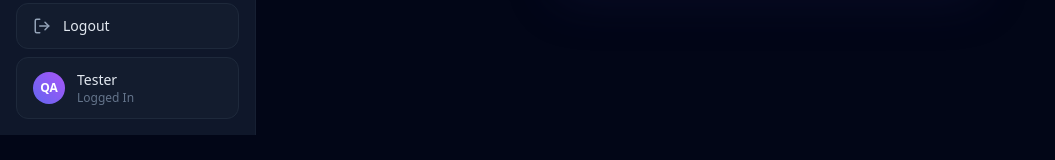
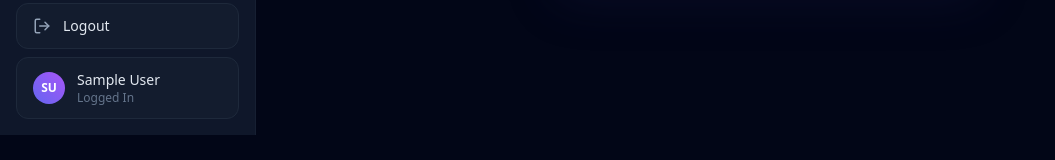
Before and after one commit to acristhian1411/Use-cases, a SvelteKit app: page /login in a window 1280 px wide. Shown: the part 665-825 px from the top of the page, without its empty margins (0-1055 px from the left). Built offline with nearby package versions, Linux system fonts and the light colour scheme; no server answers; sample sign-in values are in the browser's storage.

Commit message:
feat(auth): implement user authentication flow with local storage management

```diff
--- /dev/null
+++ b/src/lib/stores/auth.js
@@ -0,0 +1,44 @@
+import { browser } from '$app/environment';
+import { writable } from 'svelte/store';
+
+function getInitialUser() {
+  if (!browser) {
+    return null;
+  }
+
+  try {
+    const storedUser = localStorage.getItem('auth_user');
+    if (!storedUser) {
+      return null;
+    }
+
+    const parsed = JSON.parse(storedUser);
+    return parsed && typeof parsed === 'object' ? parsed : null;
+  } catch {
+    return null;
+  }
+}
+
+export const authUserStore = writable(getInitialUser());
+
+/**
+ * @param {Record<string, unknown> | null} user
+ */
+export function setAuthUser(user) {
+  const normalizedUser = user && typeof user === 'object' ? user : null;
+  authUserStore.set(normalizedUser);
+
+  if (!browser) {
+    return;
+  }
+
+  if (normalizedUser) {
+    localStorage.setItem('auth_user', JSON.stringify(normalizedUser));
+  } else {
+    localStorage.removeItem('auth_user');
+  }
+}
+
+export function clearAuthUser() {
+  setAuthUser(null);
+}
--- a/src/routes/+layout.svelte
+++ b/src/routes/+layout.svelte
@@ -3,6 +3,8 @@
   import { goto } from "$app/navigation";
   import { page } from "$app/stores";
   import { BookOpen, FlaskConical, Home, LogOut } from "lucide-svelte";
+  import { authUserStore, clearAuthUser } from "$lib/stores/auth.js";
+  import { onMount } from "svelte";
 
   let { children } = $props();
 
@@ -12,12 +14,52 @@
     { href: "/tests", label: "Test Cases", icon: FlaskConical },
   ];
 
+  onMount(() => {
+    // Check if user is authenticated on mount
+    if (!$authUserStore) {
+      goto("/login", { replaceState: true });
+    }
+  });
+
   function logout() {
     document.cookie = "auth_token=; Path=/; Max-Age=0; SameSite=Lax";
     document.cookie = "auth_user=; Path=/; Max-Age=0; SameSite=Lax";
     localStorage.removeItem("auth_token");
-    localStorage.removeItem("auth_user");
+    clearAuthUser();
     goto("/login", { replaceState: true });
+  }
+
+  /**
+   * @param {Record<string, unknown> | null} user
+   */
+  function getDisplayName(user) {
+    if (!user) {
+      return "Tester";
+    }
+
+    if (typeof user.name === "string" && user.name.trim()) {
+      return user.name;
+    }
+
+    if (typeof user.email === "string" && user.email.trim()) {
+      return user.email;
+    }
+
+    return "Tester";
+  }
+
+  /**
+   * @param {Record<string, unknown> | null} user
+   */
+  function getInitials(user) {
+    const name = getDisplayName(user);
+    const parts = name.split(/\s+/).filter(Boolean);
+
+    if (parts.length >= 2) {
+      return `${parts[0][0]}${parts[parts.length - 1][0]}`.toUpperCase();
+    }
+
+    return name.slice(0, 2).toUpperCase();
   }
 </script>
 
@@ -80,11 +122,15 @@
         <div
           class="w-8 h-8 rounded-full bg-gradient-to-tr from-indigo-500 to-purple-500 flex items-center justify-center text-xs font-bold text-white"
         >
-          QA
+          {$authUserStore ? getInitials($authUserStore) : "QA"}
         </div>
         <div class="flex-1 min-w-0">
-          <p class="text-sm font-medium text-slate-200 truncate">Tester</p>
-          <p class="text-xs text-slate-500 truncate">Logged In</p>
+          <p class="text-sm font-medium text-slate-200 truncate">
+            {$authUserStore ? getDisplayName($authUserStore) : "Tester"}
+          </p>
+          <p class="text-xs text-slate-500 truncate">
+            {$authUserStore ? "Logged In" : "No session"}
+          </p>
         </div>
       </div>
     </div>
--- a/src/routes/login/+page.svelte
+++ b/src/routes/login/+page.svelte
@@ -1,6 +1,7 @@
 <script>
   import { goto } from "$app/navigation";
   import { login, getCurrentUser } from "$lib/authClient.js";
+  import { setAuthUser } from "$lib/stores/auth.js";
 
   let email = "";
   let password = "";
@@ -24,9 +25,10 @@
     try {
       const data = await login(email, password);
       const me = await getCurrentUser(data.access_token);
-      persistSession(data.access_token, me.user || {});
+      const user = me.user || {};
+      persistSession(data.access_token, user);
       localStorage.setItem("auth_token", data.access_token);
-      localStorage.setItem("auth_user", JSON.stringify(me.user || {}));
+      setAuthUser(user);
       await goto("/modules");
     } catch (err) {
       error = err instanceof Error ? err.message : "No se pudo iniciar sesión";
```
